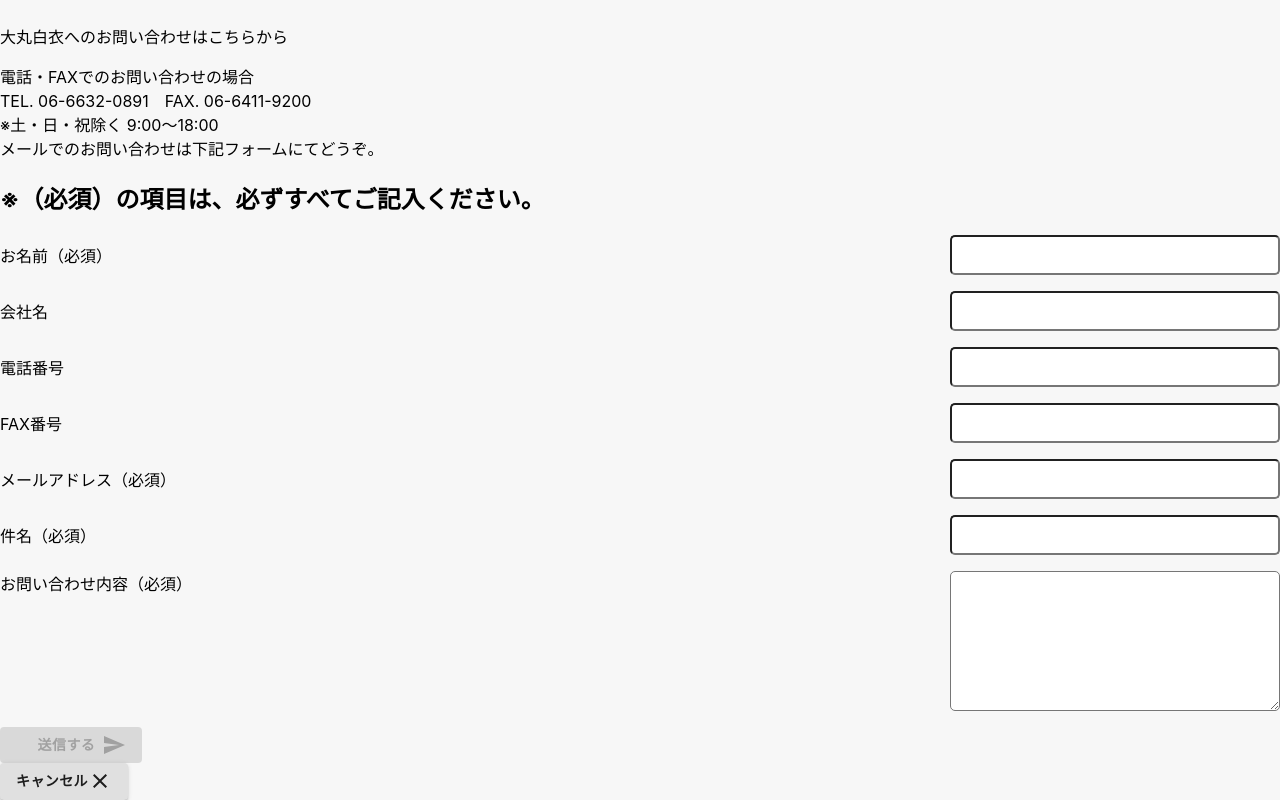
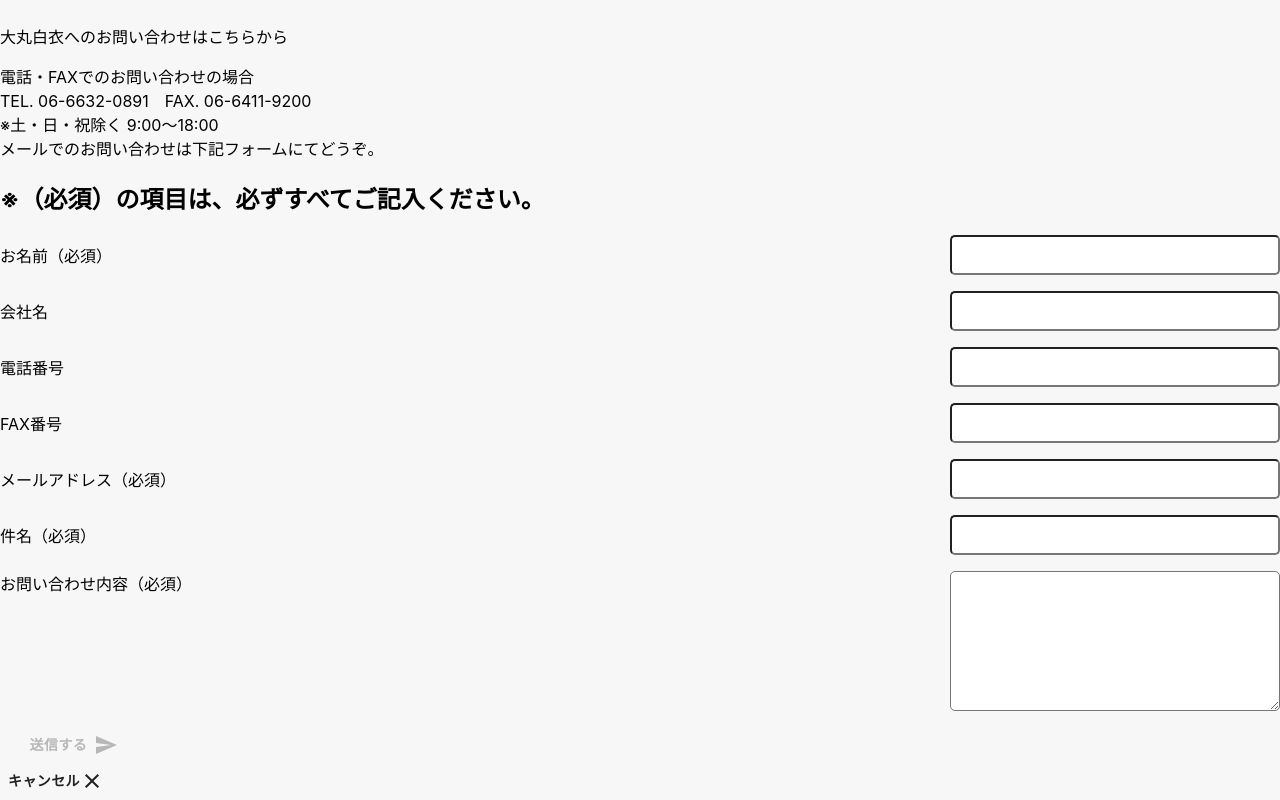
Before and after one commit to sukebon/01project, a Next.js app: page /contact in a window 1280 px wide. Shown: the part 280-1080 px from the top of the page. Built offline with nearby package versions, Linux system fonts and the light colour scheme.

Commit message:
contact form icon

```diff
--- a/src/pages/contact/index.tsx
+++ b/src/pages/contact/index.tsx
@@ -1,10 +1,10 @@
 import React, { useState } from "react";
+import Styles from "./index.module.scss";
+import Head from "next/head";
 import { init, send } from "emailjs-com";
 import { Button } from "@material-ui/core";
 import SendIcon from "@material-ui/icons/Send";
 import ClearIcon from "@material-ui/icons/Clear";
-import Styles from "./index.module.scss";
-import Head from "next/head";
 
 const Contact: React.FC = () => {
   const [name, setName] = useState(""); // 「お名前」
@@ -19,7 +19,6 @@ const Contact: React.FC = () => {
     const userID = "user_7yd9EbIQJSbzjqGUXUbJt";
     const serviceID = "service_764mpxv";
     const templateID = "template_gii3nlf";
-    console.log(userID);
     if (
       userID !== undefined &&
       serviceID !== undefined &&
@@ -124,7 +123,7 @@ const Contact: React.FC = () => {
             </div>
             <div className={`${Styles.formBox}`}>
               <div>
-                <label htmlFor="companyNameForm">電話番号</label>
+                <label htmlFor="telForm">電話番号</label>
               </div>
               <input
                 type="text"
@@ -137,7 +136,7 @@ const Contact: React.FC = () => {
             </div>
             <div className={`${Styles.formBox}`}>
               <div>
-                <label htmlFor="companyNameForm">FAX番号</label>
+                <label htmlFor="faxForm">FAX番号</label>
               </div>
               <input
                 type="text"
@@ -195,8 +194,8 @@ const Contact: React.FC = () => {
             >
               <div className={`m-2`}>
                 <Button
-                  variant="contained"
-                  color="default"
+                  // variant="contained"
+                  // color="default"
                   onClick={handleClick}
                   disabled={disableSend}
                 >
@@ -206,8 +205,8 @@ const Contact: React.FC = () => {
               </div>
               <div className={`m-2`}>
                 <Button
-                  variant="contained"
-                  color="default"
+                  // variant="contained"
+                  // color="default"
                   onClick={handleCanceled}
                 >
                   <strong>キャンセル</strong>
```
